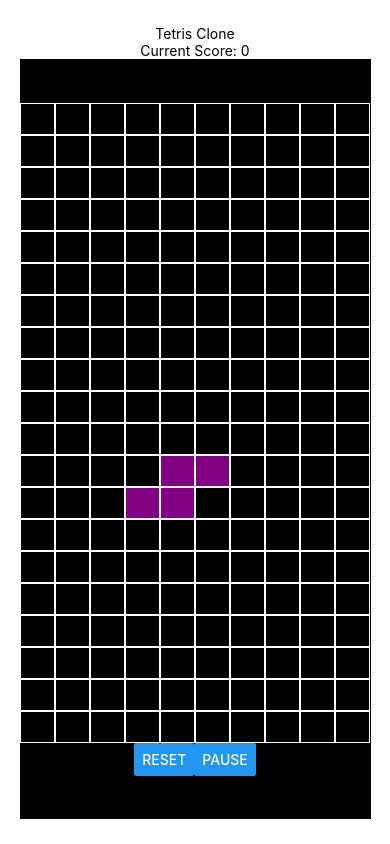
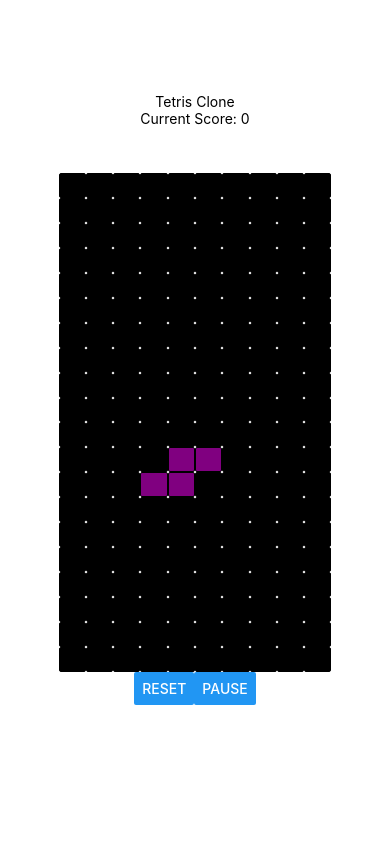
Before and after one commit to richhouse83/tetris-clone, a React Native app: screen / in a window 390 px wide. Built offline with nearby package versions, Linux system fonts and the light colour scheme.

Commit message:
improves styling

```diff
--- a/components/Scene.jsx
+++ b/components/Scene.jsx
@@ -2,6 +2,7 @@ import React, { useState, useEffect } from 'react'
 import { StyleSheet, Text, View, Button } from 'react-native'
 import Square from './Square'
 import tetrominoes from '../scripts/tetrominoes'
+import { boundsCheck } from '../scripts/bounds'
 
 const gameBoard = []
 for (let i = 0; i < 20; i++) {
@@ -56,18 +57,6 @@ export default function scene({ increaseScore, score }) {
       newBoard[y][x].color = color
       return newBoard
     })
-  }
-
-  const clearLine = (row, rowIndex) => {
-    for (let i = 0; i < rowIndex; i++) {
-      board[i].forEach(({ y, x, color }) => {
-        if (board[y][x].filled === 'blocked') {
-          setBlocked(y + 1, x, color)
-        } else if (board[y][x].filled === '') {
-          setClear(y + 1, x)
-        }
-      })
-    }
   }
 
   const reset = () => {
@@ -158,10 +147,10 @@ export default function scene({ increaseScore, score }) {
   }
 
   const checkMove = ({ nativeEvent: { locationX, locationY } }) => {
-    if (press.locationX - locationX < -20) {
+    if (press.locationX - locationX < -25) {
       lateral(1)
       setPress({ locationX, locationY })
-    } else if (press.locationX - locationX > 20) {
+    } else if (press.locationX - locationX > 25) {
       setPress({ locationX, locationY })
       lateral(-1)
     } else if (press.locationY - locationY < -15) {
@@ -173,10 +162,10 @@ export default function scene({ increaseScore, score }) {
     let multiplier = 1
     board.forEach((row, index) => {
       if (row.every(({ filled }) => filled === 'blocked')) {
-        clearLine(row, index)
+        clearLine(row, index, board)
         increaseScore(100 * multiplier)
         multiplier++
-        setSpeed((prev) => prev - 100)
+        setSpeed((prev) => prev - 50)
       }
     })
   }
@@ -216,28 +205,16 @@ export default function scene({ increaseScore, score }) {
     })
   }
 
-  const boundsCheck = (spin, tetromino) => {
-    const adjust = {
-      x: 0,
-      y: 0,
+  const clearLine = (row, rowIndex, board) => {
+    for (let i = 0; i < rowIndex; i++) {
+      board[i].forEach(({ y, x, color }) => {
+        if (board[y][x].filled === 'blocked') {
+          setBlocked(y + 1, x, color)
+        } else if (board[y][x].filled === '') {
+          setClear(y + 1, x)
+        }
+      })
     }
-    tetromino.forEach(({ x, y }, index) => {
-      const targetY = y + spin.y[index]
-      const targetX = x + spin.x[index]
-
-      function checkSides(target, plane) {
-        const upperBound = plane === 'y' ? 9 : 19
-        if (target < 0) {
-          adjust[plane] = Math.max(adjust[plane], Math.abs(target))
-        } else if (target > upperBound) {
-          adjust[plane] = Math.min(adjust[plane], upperBound - target)
-        }
-      }
-
-      checkSides(targetY, 'y')
-      checkSides(targetX, 'x')
-    })
-    return adjust
   }
 
   useEffect(() => {
@@ -292,9 +269,9 @@ const styles = StyleSheet.create({
     fontSize: 32,
   },
   scene: {
-    backgroundColor: 'black',
-    width: '90%',
-    height: '90%',
+    backgroundColor: 'white',
+    width: '70%',
+    height: '74%',
     flexDirection: 'row',
     flexWrap: 'wrap',
     alignContent: 'center',
--- a/components/Square.jsx
+++ b/components/Square.jsx
@@ -16,9 +16,11 @@ export default function Square({ x, y, filled, color }) {
 const styles = StyleSheet.create({
   square: {
     width: '10%',
-    height: 32,
-    borderColor: 'white',
+    height: '4%',
+    borderColor: 'black',
     borderWidth: 1,
+    borderRadius: 2,
+    backgroundColor: 'black',
   },
   highlighted: {
     backgroundColor: 'red',
--- /dev/null
+++ b/scripts/bounds.js
@@ -0,0 +1,23 @@
+export const boundsCheck = (spin, tetromino) => {
+  const adjust = {
+    x: 0,
+    y: 0,
+  }
+  tetromino.forEach(({ x, y }, index) => {
+    const targetY = y + spin.y[index]
+    const targetX = x + spin.x[index]
+
+    function checkSides(target, plane) {
+      const upperBound = plane === 'y' ? 9 : 19
+      if (target < 0) {
+        adjust[plane] = Math.max(adjust[plane], Math.abs(target))
+      } else if (target > upperBound) {
+        adjust[plane] = Math.min(adjust[plane], upperBound - target)
+      }
+    }
+
+    checkSides(targetY, 'y')
+    checkSides(targetX, 'x')
+  })
+  return adjust
+}
```
